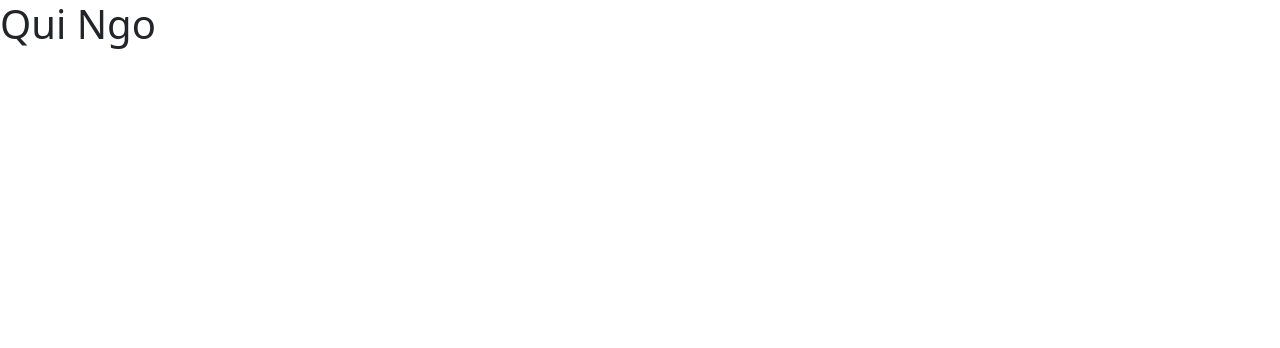
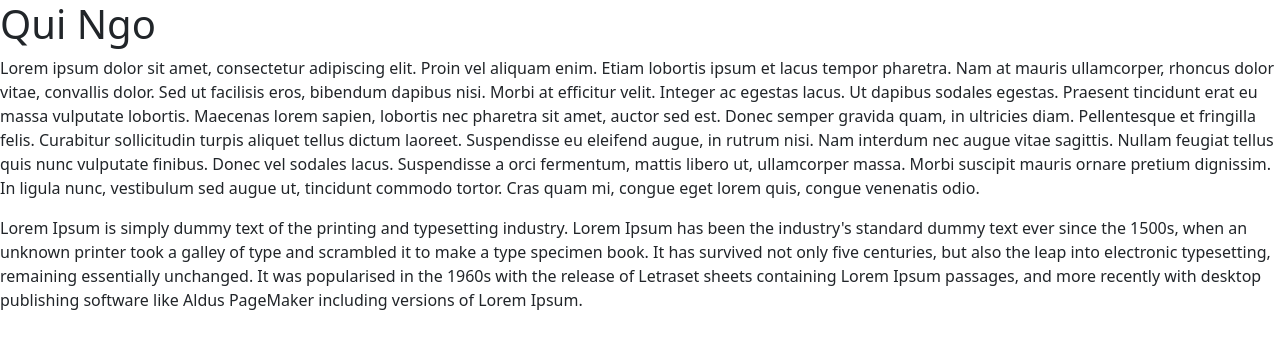
Before and after one commit to CS-1030-Hadzik/myfirstwebsite-quingo99, a plain HTML site: page index.html in a window 1280 px wide. Drawn offline with nearby package versions, Linux system fonts and the light colour scheme.

Commit message:
Added 2 paragraph

```diff
--- a/index.html
+++ b/index.html
@@ -11,5 +11,9 @@
 </head>
 <body>
     <h1>Qui Ngo</h1>
-</body>
+    <p>Lorem ipsum dolor sit amet, consectetur adipiscing elit. Proin vel aliquam enim. Etiam lobortis ipsum et lacus tempor pharetra. Nam at mauris ullamcorper, rhoncus dolor vitae, convallis dolor. Sed ut facilisis eros, bibendum dapibus nisi. Morbi at efficitur velit. Integer ac egestas lacus. Ut dapibus sodales egestas. Praesent tincidunt erat eu massa vulputate lobortis. Maecenas lorem sapien, lobortis nec pharetra sit amet, auctor sed est. Donec semper gravida quam, in ultricies diam.
+
+        Pellentesque et fringilla felis. Curabitur sollicitudin turpis aliquet tellus dictum laoreet. Suspendisse eu eleifend augue, in rutrum nisi. Nam interdum nec augue vitae sagittis. Nullam feugiat tellus quis nunc vulputate finibus. Donec vel sodales lacus. Suspendisse a orci fermentum, mattis libero ut, ullamcorper massa. Morbi suscipit mauris ornare pretium dignissim. In ligula nunc, vestibulum sed augue ut, tincidunt commodo tortor. Cras quam mi, congue eget lorem quis, congue venenatis odio.</p>
+    <p>Lorem Ipsum is simply dummy text of the printing and typesetting industry. Lorem Ipsum has been the industry's standard dummy text ever since the 1500s, when an unknown printer took a galley of type and scrambled it to make a type specimen book. It has survived not only five centuries, but also the leap into electronic typesetting, remaining essentially unchanged. It was popularised in the 1960s with the release of Letraset sheets containing Lorem Ipsum passages, and more recently with desktop publishing software like Aldus PageMaker including versions of Lorem Ipsum.</p>
+    </body>
 </html>
```
